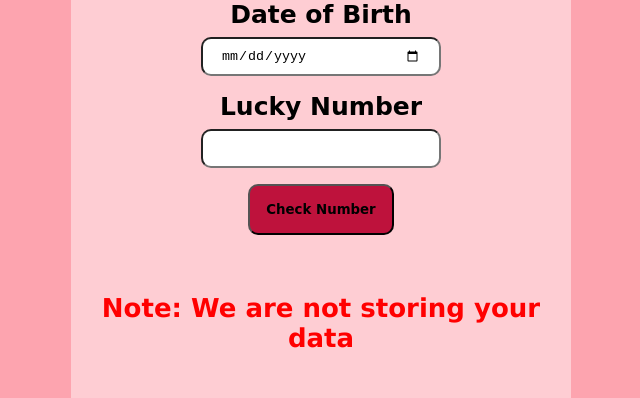
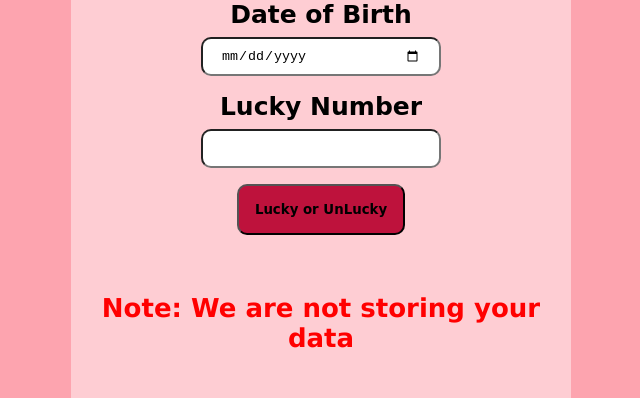
Before and after one commit to anshu1016/Lucky-Bday, a plain HTML site: page index.html in a window 1280 px wide. Shown: the part 81-479 px from the top of the page, without its empty margins (319-959 px from the left). Drawn offline with Linux system fonts and the light colour scheme.

Commit message:
updated buttons

```diff
--- a/index.html
+++ b/index.html
@@ -16,7 +16,7 @@
         <input type="date" id="dob"/><br>
         <label for="Lucky Number">Lucky Number</label><br>
         <input type="number" id="l-num"><br>
-        <button id="check-btn">Check Number</button><br>
+        <button id="check-btn">Lucky or UnLucky</button><br>
         <p id="result"></p>
 
         <p class="note"><strong>Note:</strong> We are not storing your data</p>
```
